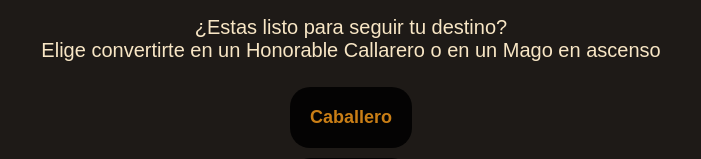
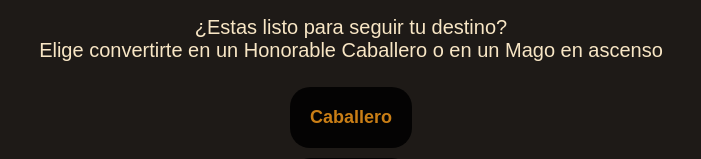
Before and after one commit to Karelisve/Entrega3-JS-VeraKarelis, a plain HTML site: page index.html in a window 1280 px wide. Shown: the part 434-593 px from the top of the page, 289-990 px from the left. Drawn offline with Linux system fonts and the light colour scheme; some packages are replaced by stand-ins of ours; a script that the page names is missing.

Commit message:
correción html

```diff
--- a/index.html
+++ b/index.html
@@ -22,7 +22,7 @@
                 <img id="imagen" src="./img/AnillodeFuego.jpg" alt="Imagen del juego">
               </div>
               <div>
-                <p id="texto">¿Estas listo para seguir tu destino?<br> Elige convertirte en un Honorable Callarero o en un Mago en ascenso</p>
+                <p id="texto">¿Estas listo para seguir tu destino?<br> Elige convertirte en un Honorable Caballero o en un Mago en ascenso</p>
                 <div id="input"></div>
               </div>
               <div class="botones">
```
